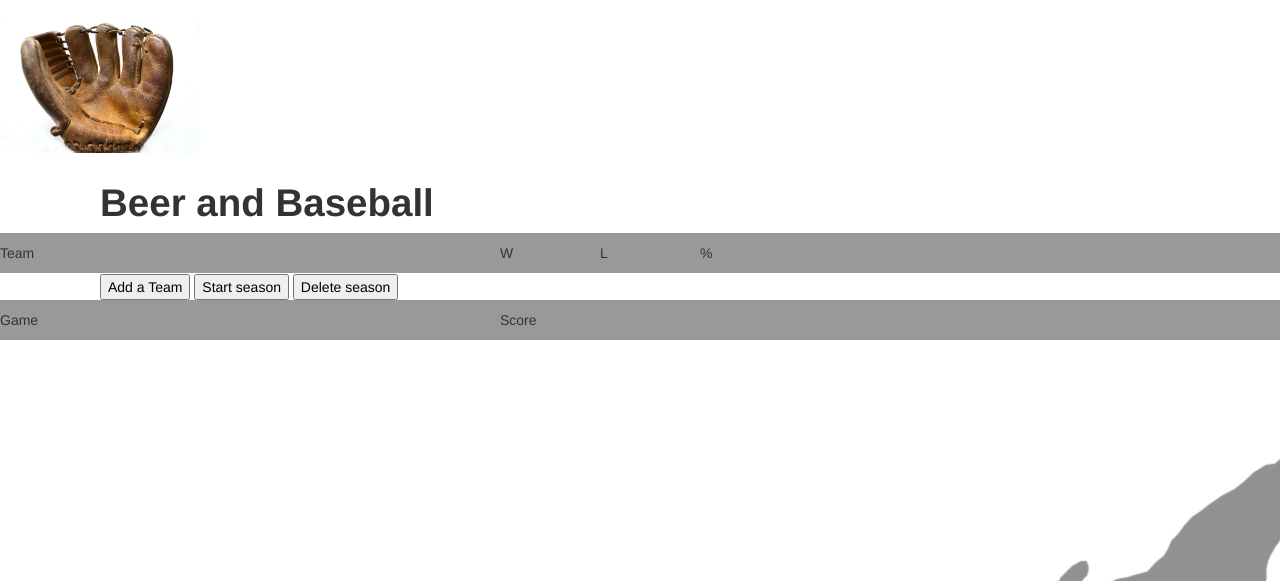
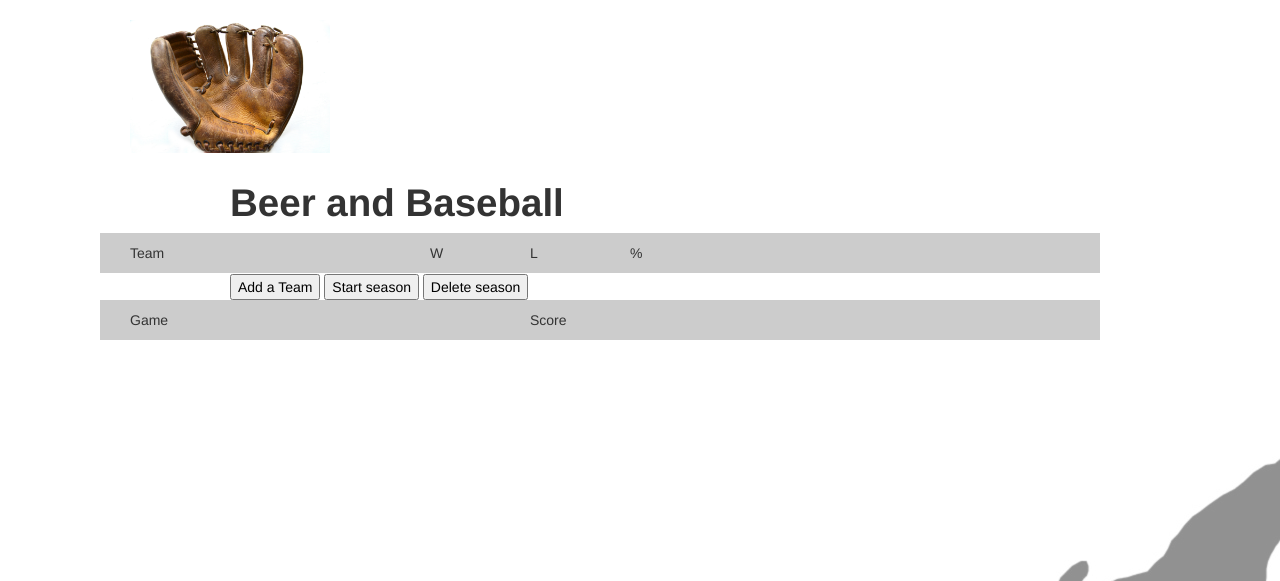
Before and after one commit to JayMcDowell/beerLeagueBaseball, a PHP site: page / in a window 1280 px wide. Shown: the top 581 px of the page. Run offline with PHP 8.4, Linux system fonts and the light colour scheme.

Commit message:
updated to hand in Phase 2

```diff
--- a/beerLeagueBaseball.css
+++ b/beerLeagueBaseball.css
@@ -19,6 +19,13 @@
 .center {
 	float: none; margin-left: auto; margin-right: auto;
 }
+ .box{
+        background: rgba(0,0,0,0.4);
+
+      }
+#indent {
+	margin-left: 20px;
+}
 
 .boot {
 	background: rgba(0, 0, 0, .2);
@@ -29,7 +36,7 @@
 
 }
 .report-scores {
-	margin:2px;
+	margin:2.3px;
 }
 .delete-team {
 	margin:2px;
--- a/index.html
+++ b/index.html
@@ -17,33 +17,29 @@
     <script src="/jquery-validation-1.11.0/dist/jquery.validate.min.js"></script>
 
 
-    <style>
-      .box{
-        background: rgba(0,0,0,0.4);
 
-      }
-    </style>
 
 
   </head>
   <body background="BatterSilhouette.jpg" bgcolor="#000000">
   <body>
-    <div class="row-fluid">
+    <div class="span10 offset1"> <!-- wrapper -->
+      <div class="row-fluid">
     <div class="span3" id="batter"><img src="BallGlove.jpg" alt="" width="200" height="200"> </div>
     </div>
     <div class="row">
-      <div class="span11 offset1"><h1>Beer and Baseball</h1></div>
+      <div class="span8 offset1"><h1>Beer and Baseball</h1></div>
     </div>
 
     <div class="row box">
-      <div class="span5">Team</div>
+      <div class="span3">Team</div>
       <div class="span1">W</div>
       <div class="span1">L</div>
       <div class="span1">%</div>
     </div>
 
     <div class="row">
-      <div class="span5" id="name"></div>
+      <div class="span3" id="name"></div>
       <div class="span1" id="wins"></div>
       <div class="span1" id="losses"></div>
       <div class="span1" id="percent"></div>
@@ -61,12 +57,12 @@
 
 
     <div class="row box">
-      <div class="span5">Game</div>
+      <div class="span4">Game</div>
       <div class="span1">Score</div>
     </div>
 
     <div class="row">
-      <div class="span5" id="game"></div>
+      <div class="span4" id="game"></div>
       <div class="span1" id="score"></div>
       <div class="span2" id="report"></div>
     </div>
@@ -178,7 +174,7 @@
 
 
     <!-- <script src="js/backlift-reloader.js"></script> -->
-
+    </div> <!-- wrapper -->
 
   </body>
 </html>
```
Also changed, not shown: functions.js (line endings or trailing spaces).
